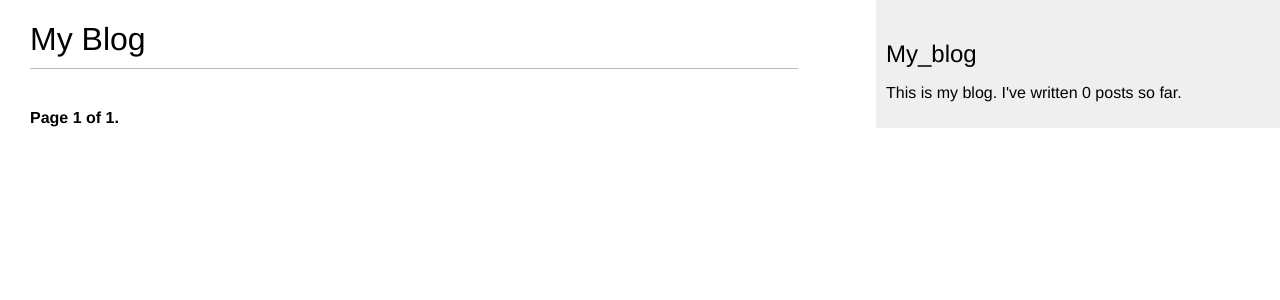
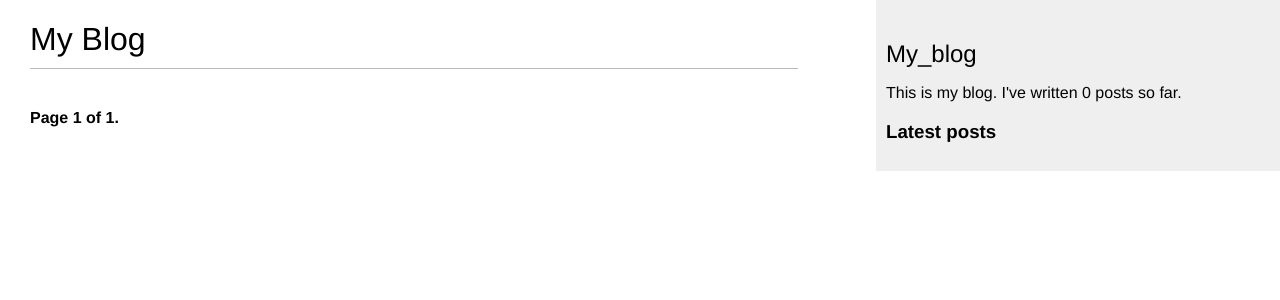
Before and after one commit to Oukey/My_exp_blog, a Django app: page /blog/ in a window 1280 px wide. Shown: the top 300 px of the page. Run offline with Django 3.2, Linux system fonts and the light colour scheme; data that the repository does not hold is empty; parts of the project's set-up code (start-up, migrations or seed data) failed here and were passed over.

Commit message:
добавлен тэг вывода последних постов

```diff
--- a/mysite/blog/templates/blog/base.html
+++ b/mysite/blog/templates/blog/base.html
@@ -15,6 +15,8 @@
   <div id="sidebar">
     <h2>My_blog</h2>
     <p>This is my blog. I've written {% total_posts %} posts so far.</p>
+    <h3>Latest posts</h3>
+    {% show_latest_posts 3 %}
   </div>
 </body>
 </html>
--- /dev/null
+++ b/mysite/blog/templates/blog/post/latest_posts.html
@@ -0,0 +1,5 @@
+<ul>
+    {% for post in latest_posts %}
+    <li><a href="{{ post.get_absolute_url }}">{{ post.title }}</a></li>
+    {% endfor %}
+</ul>
--- a/mysite/blog/templatetags/blog_tags.py
+++ b/mysite/blog/templatetags/blog_tags.py
@@ -11,3 +11,9 @@ register = template.Library()
 def total_posts():
     """Тег возвращает количество опубликованных статей"""
     return Post.published.count()
+
+
+@register.inclusion_tag('blog/post/latest_posts.html')
+def show_latest_posts(count=5):
+    latest_posts = Post.published.order_by('-publish')[:count]
+    return {'latest_posts': latest_posts}
```
